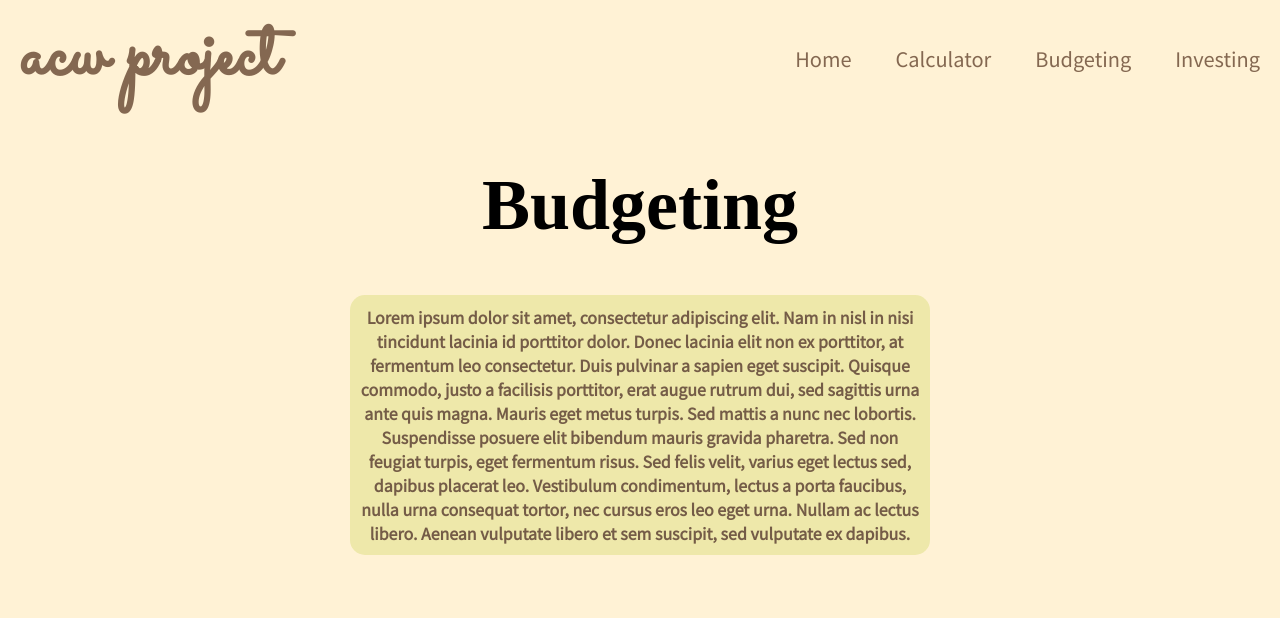
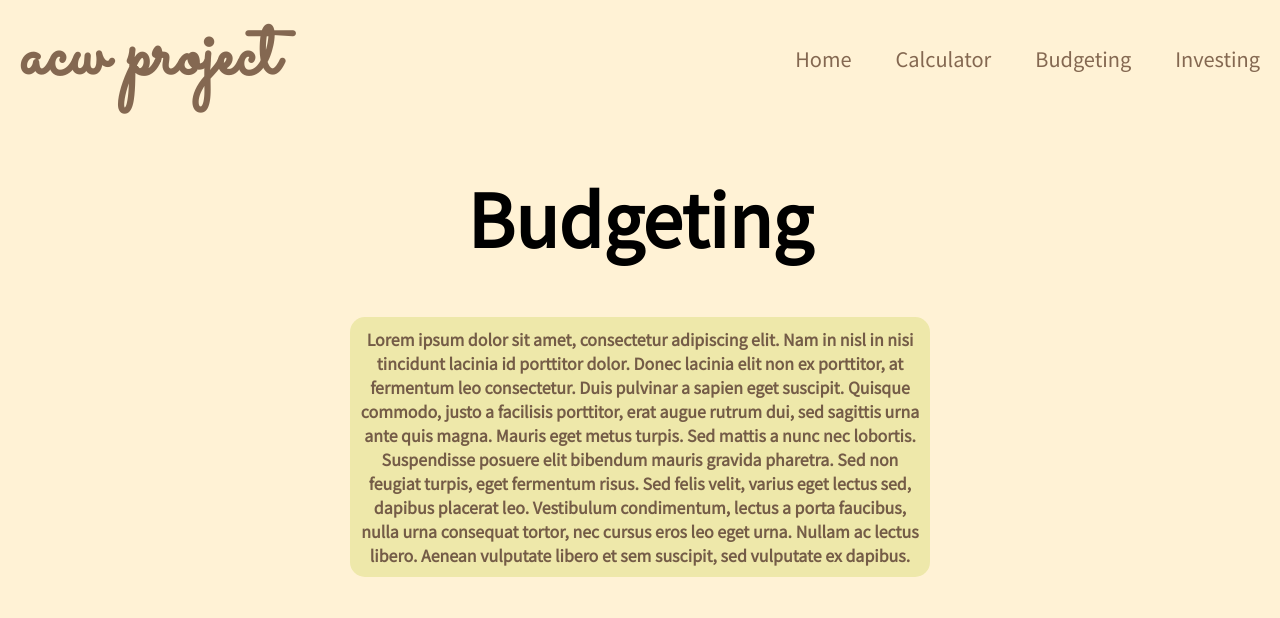
Before and after one commit to adamben04/financial-literacy, a plain HTML site: page budgeting.html in a window 1280 px wide. Shown: the top 618 px of the page. Drawn offline with Linux system fonts and the light colour scheme.

Commit message:
change font on pages

```diff
--- a/styles.css
+++ b/styles.css
@@ -74,6 +74,7 @@ main {
 
 h1 {
     font-size: 4.5em;
+    font-family: Noto Sans JP;
 }
 
 #button {
```
